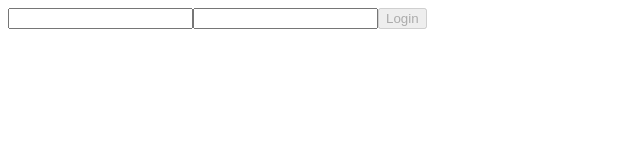
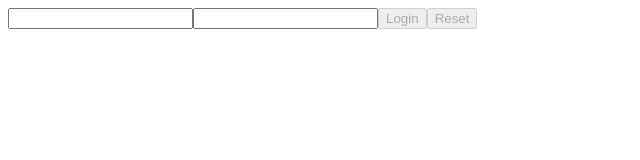
Before and after one commit to RobertoFanara/Esercizi-React, a React (Create React App) app in the folder Esercizi da Mandare/esercizio/: page / in a window 1280 px wide. Shown: the top 160 px of the page, without its empty margins (0-640 px from the left). Built offline with nearby package versions, Linux system fonts and the light colour scheme.

Commit message:
esercizio 22 completato

```diff
--- a/Esercizi da Mandare/esercizio/src/App.js
+++ b/Esercizi da Mandare/esercizio/src/App.js
@@ -1,6 +1,7 @@
 import React from "react"
 import { useState } from "react";
 import Login from "./Login"
+import { useRef } from "react"
 
 export default function HandleForm() {
 
@@ -15,11 +16,14 @@ export default function HandleForm() {
     setPass({ pass: e.target.value });
   };
 
+  const input = useRef(null)
+  const input2 = useRef(null)
+
   return (
     <form>
-      <input type="text" onChange={autoComplete} />
-      <input type="password" onChange={autoComplete2} />
-      <Login text={text} pass={pass} />
+      <input type="text" ref={input} onChange={autoComplete} />
+      <input type="password" ref={input2} onChange={autoComplete2} />
+      <Login text={text} pass={pass} input={input} input2={input2}/>
     </form>
   );
 }
--- a/Esercizi da Mandare/esercizio/src/Login.js
+++ b/Esercizi da Mandare/esercizio/src/Login.js
@@ -10,10 +10,18 @@ export default class Login extends React.Component {
     console.log(memorizedValues)
     }
 
+    onReset = (event) => {
+        event.preventDefault();
+        this.props.input.current.value = ""
+        this.props.input2.current.value = ""
+    };
+
+
     render(){
         return(
             <>
             <button disabled={!this.props.text || !this.props.pass} onClick={this.onLogin}>Login</button>
+            <button disabled={!this.props.text || !this.props.pass} onClick={this.onReset}>Reset</button>
             </>
         )
     }
```
